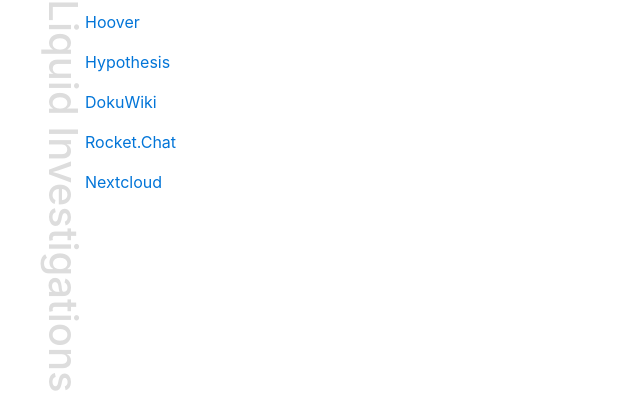
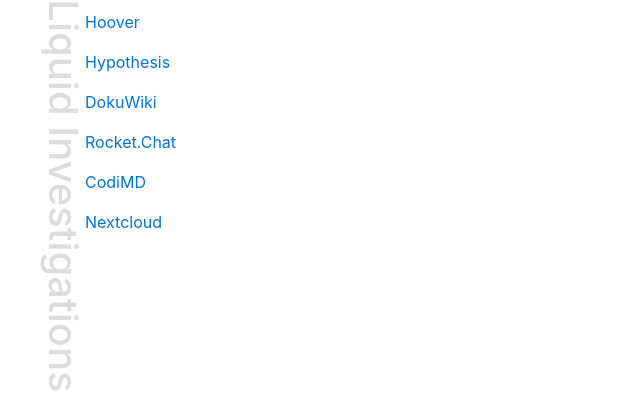
Before and after one commit to liquidinvestigations/core, a Django app: template liquidcore/home/templates/homepage.html in a window 1280 px wide. Shown: the part 134-529 px from the top of the page, without its empty margins (0-640 px from the left). Run offline with Django 3.2, Linux system fonts and the light colour scheme; the template is opened without the code that fills it: most values are stand-ins (such as "Sample title", 1, 10 or a date in 2020); some libraries are stand-ins or nearby versions.

Commit message:
Codimd on homepage (#79)
* add link to etherpad

* sed -i

* capitalize name

```diff
--- a/liquidcore/home/templates/homepage.html
+++ b/liquidcore/home/templates/homepage.html
@@ -40,6 +40,12 @@
 </p>
 {% endif %}
 
+{% if codimd_app_url %}
+<p>
+  <a href="{{ codimd_app_url }}">CodiMD</a>
+</p>
+{% endif %}
+
 {% if nextcloud_app_url %}
 <p>
   <a href="{{ nextcloud_app_url }}/login?autologin=uploads">Nextcloud</a>
--- a/liquidcore/home/views.py
+++ b/liquidcore/home/views.py
@@ -13,6 +13,7 @@
         'dokuwiki_app_url': settings.DOKUWIKI_APP_URL,
         'rocketchat_app_url': settings.ROCKETCHAT_APP_URL,
         'nextcloud_app_url': settings.NEXTCLOUD_APP_URL,
+        'codimd_app_url': settings.CODIMD_APP_URL,
     })
 
 
--- a/liquidcore/site/settings.py
+++ b/liquidcore/site/settings.py
@@ -119,4 +119,5 @@
 DOKUWIKI_APP_URL = os.environ.get('DOKUWIKI_APP_URL')
 ROCKETCHAT_APP_URL = os.environ.get('ROCKETCHAT_APP_URL')
 NEXTCLOUD_APP_URL = os.environ.get('NEXTCLOUD_APP_URL')
+CODIMD_APP_URL = os.environ.get('CODIMD_APP_URL')
 HYPOTHESIS_APP_URL = os.environ.get('HYPOTHESIS_APP_URL')
```
